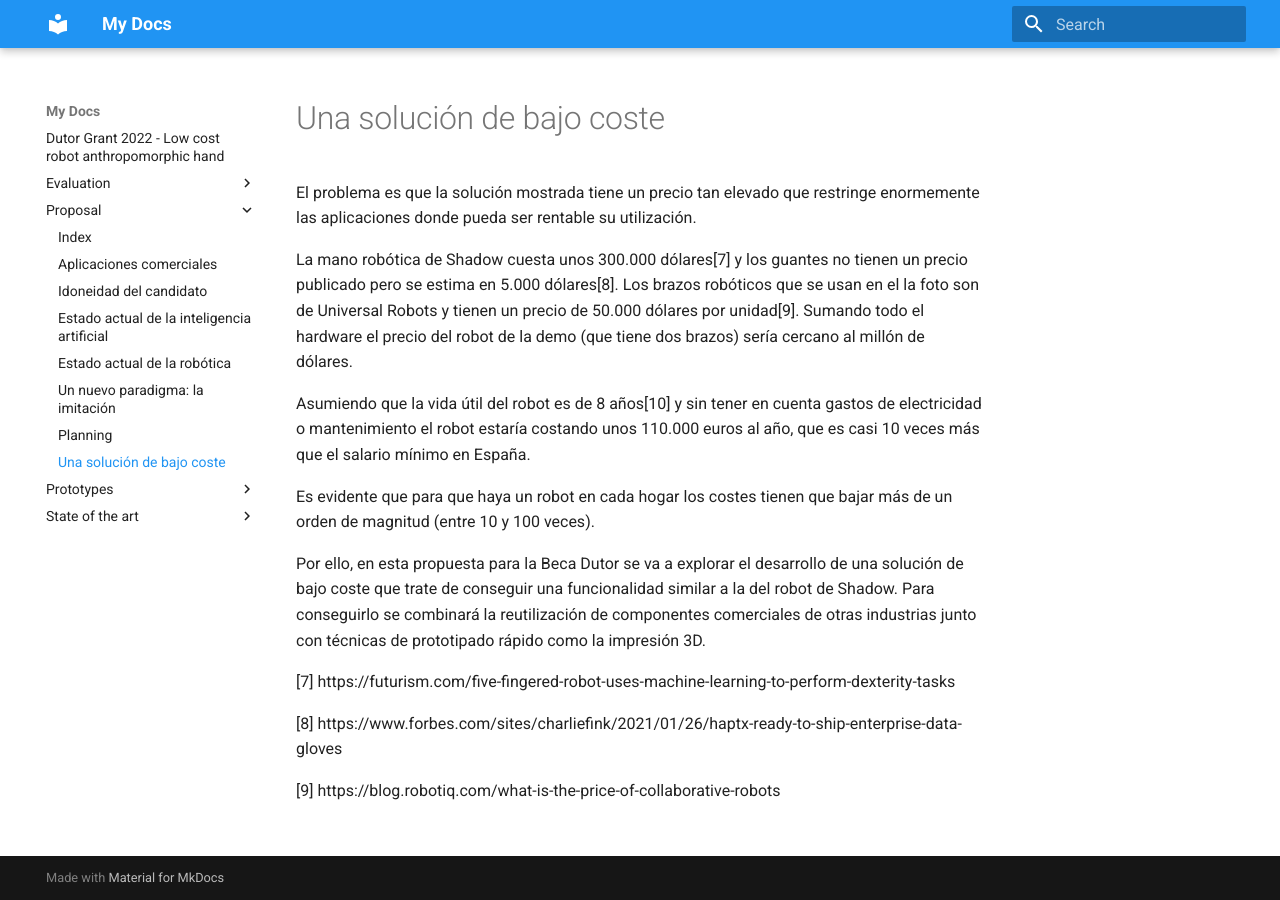
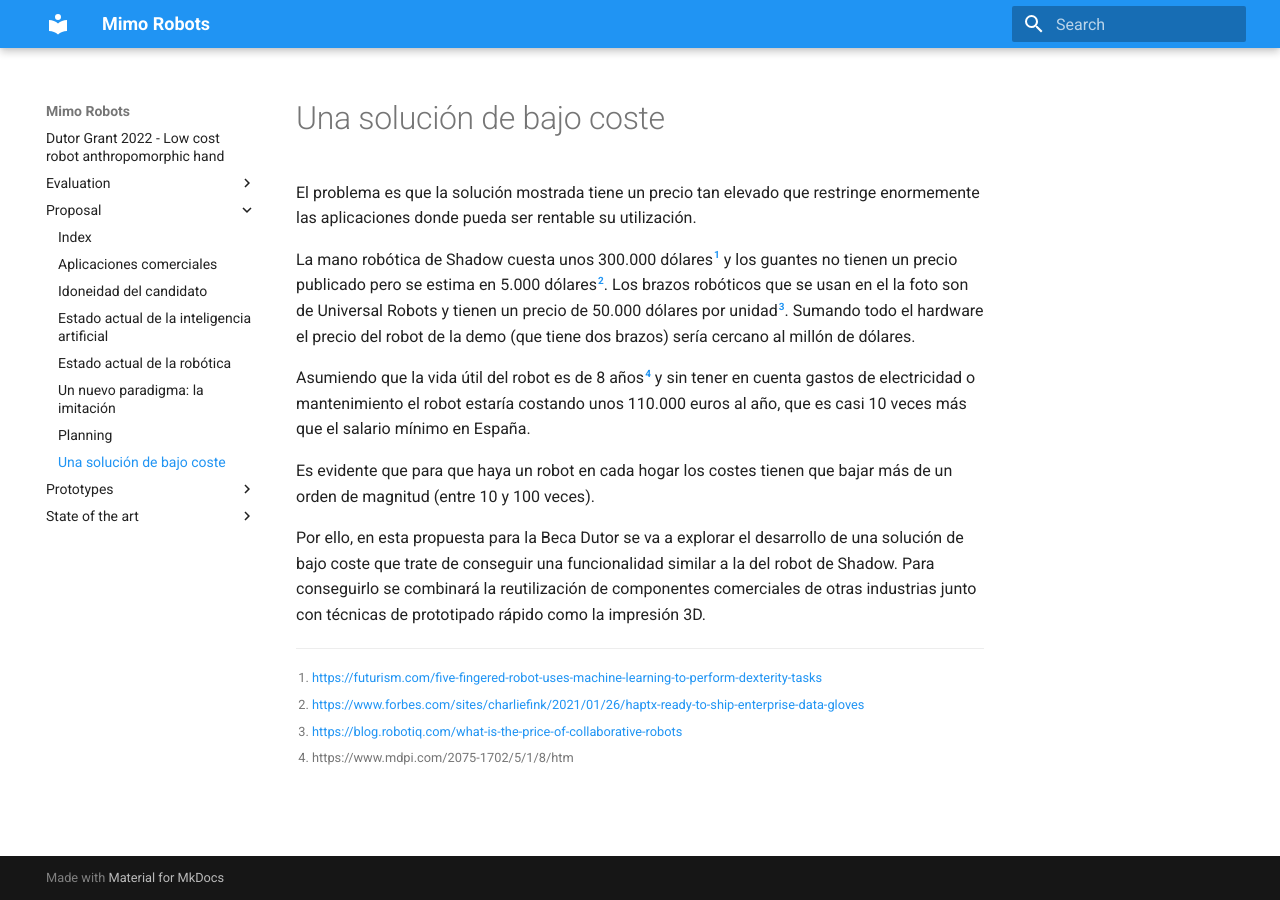
Before and after one commit to ironbar/dutor_2022_robot_hand, an MkDocs documentation site: the page built from docs/proposal/solucion-bajo-coste.md, in a window 1280 px wide. Built offline with MkDocs 1.6.1 and Material for MkDocs 9.7.7, drawn with Linux system fonts in a browser that asks for light colours; some of the changed lines change nothing that is shown.

Commit message:
added footnotes

```diff
--- a/docs/proposal/solucion-bajo-coste.md
+++ b/docs/proposal/solucion-bajo-coste.md
@@ -2,16 +2,18 @@
 
 El problema es que la solución mostrada tiene un precio tan elevado que restringe enormemente las aplicaciones donde pueda ser rentable su utilización.
 
-La mano robótica de Shadow cuesta unos 300.000 dólares[7] y los guantes no tienen un precio publicado pero se estima en 5.000 dólares[8]. Los brazos robóticos que se usan en el la foto son de Universal Robots y tienen un precio de 50.000 dólares por unidad[9]. Sumando todo el hardware el precio del robot de la demo (que tiene dos brazos) sería cercano al millón de dólares.
+La mano robótica de Shadow cuesta unos 300.000 dólares[^7] y los guantes no tienen un precio publicado pero se estima en 5.000 dólares[^8]. Los brazos robóticos que se usan en el la foto son de Universal Robots y tienen un precio de 50.000 dólares por unidad[^9]. Sumando todo el hardware el precio del robot de la demo (que tiene dos brazos) sería cercano al millón de dólares.
 
-Asumiendo que la vida útil del robot es de 8 años[10] y sin tener en cuenta gastos de electricidad o mantenimiento el robot estaría costando unos 110.000 euros al año, que es casi 10 veces más que el salario mínimo en España.
+Asumiendo que la vida útil del robot es de 8 años[^10] y sin tener en cuenta gastos de electricidad o mantenimiento el robot estaría costando unos 110.000 euros al año, que es casi 10 veces más que el salario mínimo en España.
 
 Es evidente que para que haya un robot en cada hogar los costes tienen que bajar más de un orden de magnitud (entre 10 y 100 veces).
 
 Por ello, en esta propuesta para la Beca Dutor se va a explorar el desarrollo de una solución de bajo coste que trate de conseguir una funcionalidad similar a la del robot de Shadow. Para conseguirlo se combinará la reutilización de componentes comerciales de otras industrias junto con técnicas de prototipado rápido como la impresión 3D.
 
-[7] https://futurism.com/five-fingered-robot-uses-machine-learning-to-perform-dexterity-tasks
+[^7]: [https://futurism.com/five-fingered-robot-uses-machine-learning-to-perform-dexterity-tasks](https://futurism.com/five-fingered-robot-uses-machine-learning-to-perform-dexterity-tasks)
 
-[8] https://www.forbes.com/sites/charliefink/2021/01/26/haptx-ready-to-ship-enterprise-data-gloves
+[^8]: [https://www.forbes.com/sites/charliefink/2021/01/26/haptx-ready-to-ship-enterprise-data-gloves](https://www.forbes.com/sites/charliefink/2021/01/26/haptx-ready-to-ship-enterprise-data-gloves)
 
-[9] https://blog.robotiq.com/what-is-the-price-of-collaborative-robots
+[^9]: [https://blog.robotiq.com/what-is-the-price-of-collaborative-robots](https://blog.robotiq.com/what-is-the-price-of-collaborative-robots)
+
+[^10]: https://www.mdpi.com/2075-1702/5/1/8/htm
--- a/mkdocs.yml
+++ b/mkdocs.yml
@@ -1,4 +1,4 @@
-site_name: My Docs
+site_name: Mimo Robots
 
 # Configuration
 theme:
@@ -16,3 +16,4 @@ theme:
   #   repo: fontawesome/brands/gitlab
 markdown_extensions:
   - pymdownx.tasklist
+  - footnotes
```
